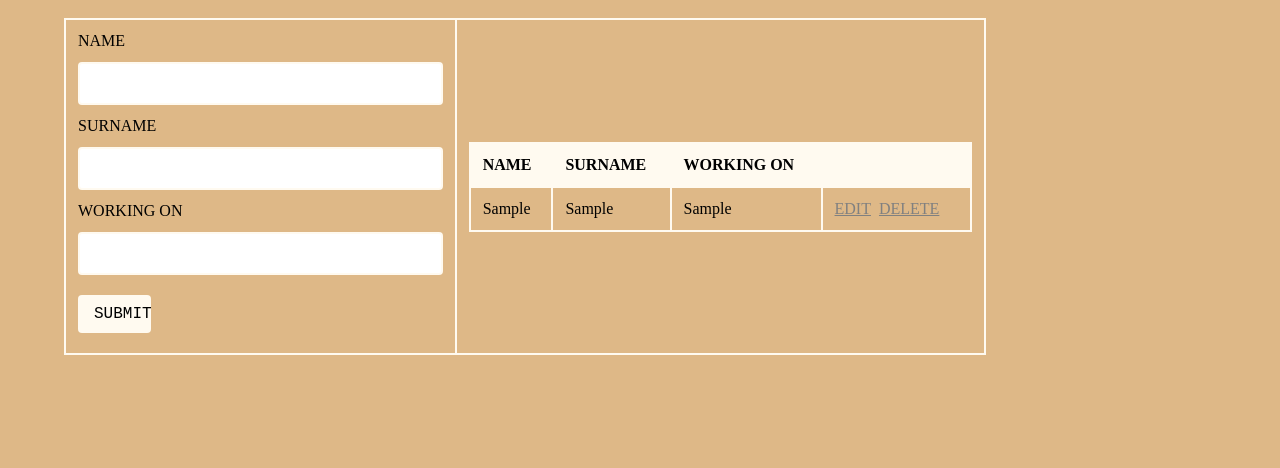
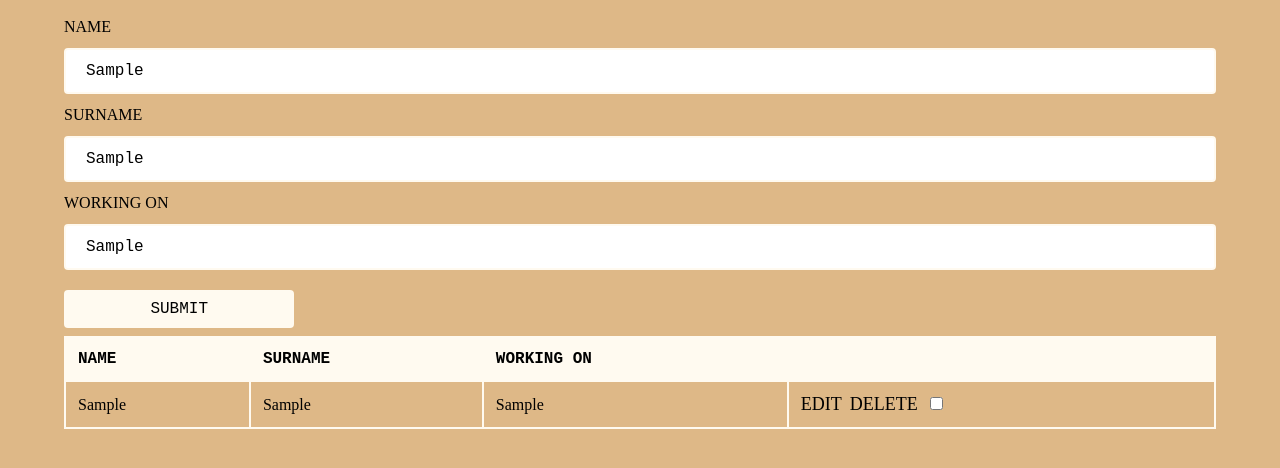
Before and after one commit to musalethu/Employee-Tracker-APP, a plain HTML site: page index.html in a window 1280 px wide. Both pictures are taken after typing "Sample", "Sample", "Sample" into the empty fields and a click on the input "SUBMIT". Shown: the part 104-572 px from the top of the page. Drawn offline with Linux system fonts and the light colour scheme.

Commit message:
added mpdoified files

```diff
--- a/index.html
+++ b/index.html
@@ -10,11 +10,7 @@
 </head>
 <body>
 <h1>EMPLOYEE-TRACKER-APP</h1>
-<table>
-
-  <tr>
-    <td>
-      <form onsubmit="onFormSubmit(event)" autocomplete="off">
+ <form onsubmit="onFormSubmit(event)" autocomplete="off">
         <div>
           <label>NAME</label>
         <input type="text" name="Name" id="name">
@@ -22,16 +18,20 @@
         <div>
           <label>SURNAME</label>
         <input type="text" name="Surname" id="surname">
-        </div><div>
+        </div>
+        <div>
           <label>WORKING ON</label>
         <input type="text" name="WORKINGON" id="work">
         </div>
         <div class="form-action-buttons">
         <input type="SUBMIT" value="SUBMIT">
+
          </div>
       </form>
-    </td>
-    <td>
+
+
+
+
 
 <table class="list" id="employee-list">
   <thead>
@@ -42,7 +42,7 @@
     <th></th>
     </tr>
   </thead>
-  <tbody>
+  <tbody >
 
   </tbody>
 </table>
--- a/index.js
+++ b/index.js
@@ -1,54 +1,70 @@
 
 var selectedRow = null
-
+var form=[]
 function onFormSubmit(event) {
   event.preventDefault();
+
   var FormData = readFormData();
-  if (selectedRow == null)
+  if (FormData.name !== "" && FormData.surname !== "" && FormData.workOn !== "") {
     insertNewRecords(FormData);
-  else
-    updateRecord(FormData);
+  }
+  form = [...form, FormData]
+  console.log(form);
+  // if (selectedRow=== null) {
+  //     insertNewRecords(FormData);
+  // }
+
+  updateRecord(FormData);
   resertForm();
-
 }
 function readFormData() {
   var FormData = {};
+
   FormData["name"] = document.getElementById("name").value;
   FormData["surname"] = document.getElementById("surname").value;
-  FormData["WorkingON"] = document.getElementById("work").value;
+  FormData["workOn"] = document.getElementById("work").value;
   return FormData;
 }
 
 function insertNewRecords(data) {
-  var table = document
-    .getElementById("employee-list")
-    .getElementsByTagName("tbody")[0];
+  var table = document.getElementById("employee-list").getElementsByTagName("tbody")[0];
   var newRow = table.insertRow(table.length);
   cell1 = newRow.insertCell(0);
   cell1.innerHTML = data.name;
   cell2 = newRow.insertCell(1);
   cell2.innerHTML = data.surname;
   cell3 = newRow.insertCell(2);
-  cell3.innerHTML = data.WorkingON;
+  cell3.innerHTML = data.workOn;
   cell4 = newRow.insertCell(3);
-  cell4.innerHTML = `<a>EDIT</a>
-                    <a>DELETE</a>`;
+  cell4.innerHTML = `<a onClick=" onEDIT(this)">EDIT</a>
+                    <a onClick=" onDelete(this)">DELETE</a>
+                    <input type="checkbox">`;
+
 }
 
 function resertForm() {
   document.getElementById("name").value = "";
   document.getElementById("surname").value = "";
   document.getElementById("work").value = "";
+  selectedRow = null;
 }
 
 function onEDIT(td) {
   selectedRow = td.parentElement.parentElement
   document.getElementById("name").value = selectedRow.cells[0].innerHTML;
   document.getElementById("surname").value = selectedRow.cells[1].innerHTML;
-  document.getElementById("workingON").value = selectedRow.cells[2].innerHTML;
+  document.getElementById("workOn").value = selectedRow.cells[2].innerHTML;
 }
 function updateRecord(FormData) {
-  selectedRow.cells[0].innerHTML = FormData.name
+  selectedRow.cells[0].innerHTML = FormData.name;
   selectedRow.cells[1].innerHTML = FormData.surname;
-  selectedRow.cells[2].innerHTML = FormData.WorkingON;
+  selectedRow.cells[2].innerHTML = FormData.workOn;
 }
+
+function onDelete(td) {
+
+    row = td.parentElement.parentElement;
+    document.getElementById("employee-list").getElementsByTagName("tbody")[0].deleteRow(row);
+    resertForm();
+
+  }
--- a/style.css
+++ b/style.css
@@ -21,6 +21,8 @@ th {
 tr:nth-child(even),
 table.list thead > tr {
   background-color: floralwhite;
+  font-family: monospace;
+  font-size: large;
 }
 
 input[type="text"]{
@@ -31,6 +33,8 @@ input[type="text"]{
   border: 2px solid floralwhite;
   border-radius: 4px;
   box-sizing: border-box;
+  font-size: large;
+  font-family: monospace;
 }
 input[type="SUBMIT"] {
   width: 20%;
@@ -50,14 +54,12 @@ form div.form-action-buttons {
 }
 a{
   cursor: pointer;
-  text-decoration: underline;
-  color: gray;
+  color: black;
   margin-right: 4px;
+  text-decoration: none;
+  font-size: large;
 }
-label.validation-error{
-  color: red;
-  margin: left;
-}
+
 .hide{
   display: none;
 }
```
